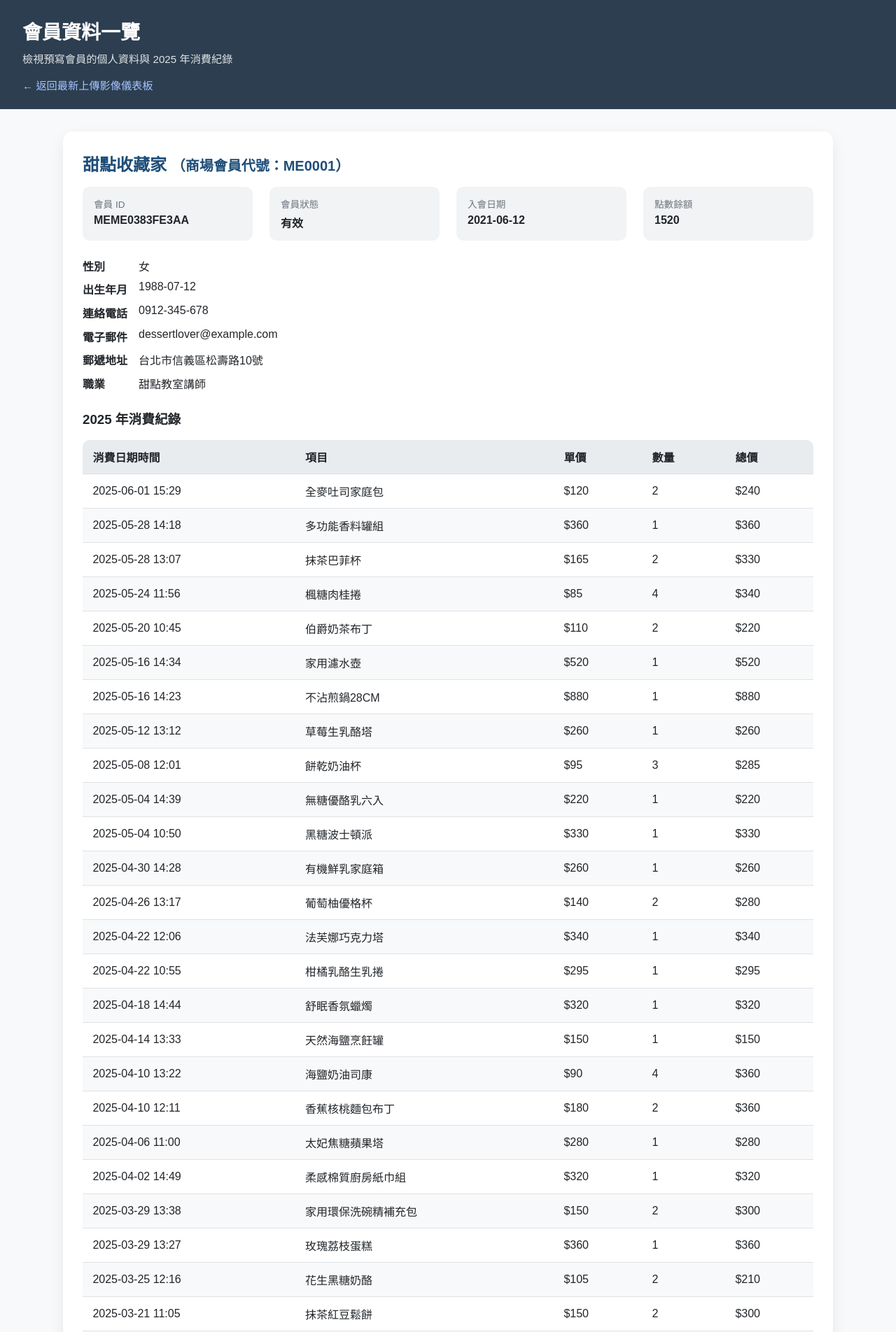
After one commit to phantom810193/esp32cam, a Flask app: page /members in a window 1280 px wide. The commit adds this page. Shown: the top 1904 px of the page at 70% size. Run offline with Flask 3, Linux system fonts and the light colour scheme; data comes from the database, SQL or seed files in the repository.

Commit message:
Add member directory page and link from dashboard

```diff
--- a/backend/app.py
+++ b/backend/app.py
@@ -211,7 +211,11 @@ def render_ad(member_id: str):
 def latest_upload_dashboard():
     event = database.get_latest_upload_event()
     if event is None:
-        return render_template("latest_upload.html", event=None)
+        return render_template(
+            "latest_upload.html",
+            event=None,
+            members_url=url_for("member_directory"),
+        )
 
     image_url = None
     if event.image_filename:
@@ -222,7 +226,23 @@ def latest_upload_dashboard():
         event=event,
         image_url=image_url,
         ad_url=url_for("render_ad", member_id=event.member_id, _external=True),
+        members_url=url_for("member_directory"),
     )
+
+
+@app.get("/members")
+def member_directory():
+    profiles = database.list_member_profiles()
+    directory: list[dict[str, object]] = []
+
+    for profile in profiles:
+        purchases = []
+        if profile.member_id:
+            purchases = database.get_purchase_history(profile.member_id)
+
+        directory.append({"profile": profile, "purchases": purchases})
+
+    return render_template("members.html", members=directory)
 
 
 @app.get("/uploads/<path:filename>")
--- a/backend/database.py
+++ b/backend/database.py
@@ -413,6 +413,50 @@ class Database:
             address=str(row["address"]) if row["address"] else None,
             occupation=str(row["occupation"]) if row["occupation"] else None,
         )
+
+    def list_member_profiles(self) -> list[MemberProfile]:
+        with self._connect() as conn:
+            rows = conn.execute(
+                """
+                SELECT profile_id,
+                       profile_label,
+                       member_id,
+                       mall_member_id,
+                       member_status,
+                       joined_at,
+                       points_balance,
+                       gender,
+                       birth_date,
+                       phone,
+                       email,
+                       address,
+                       occupation
+                FROM member_profiles
+                ORDER BY profile_id
+                """
+            ).fetchall()
+
+        profiles: list[MemberProfile] = []
+        for row in rows:
+            profiles.append(
+                MemberProfile(
+                    profile_id=int(row["profile_id"]),
+                    profile_label=str(row["profile_label"]),
+                    member_id=str(row["member_id"]) if row["member_id"] else None,
+                    mall_member_id=str(row["mall_member_id"]) if row["mall_member_id"] else None,
+                    member_status=str(row["member_status"]),
+                    joined_at=str(row["joined_at"]),
+                    points_balance=float(row["points_balance"]),
+                    gender=str(row["gender"]),
+                    birth_date=str(row["birth_date"]) if row["birth_date"] else None,
+                    phone=str(row["phone"]),
+                    email=str(row["email"]),
+                    address=str(row["address"]) if row["address"] else None,
+                    occupation=str(row["occupation"]) if row["occupation"] else None,
+                )
+            )
+
+        return profiles
 
     def get_member_code(self, member_id: str) -> str:
         profile = self.get_member_profile(member_id)
--- /dev/null
+++ b/backend/templates/members.html
@@ -0,0 +1,217 @@
+<!doctype html>
+<html lang="zh-Hant">
+  <head>
+    <meta charset="utf-8">
+    <meta name="viewport" content="width=device-width, initial-scale=1">
+    <title>會員資料一覽</title>
+    <style>
+      body {
+        font-family: "Noto Sans TC", "Microsoft JhengHei", sans-serif;
+        margin: 0;
+        background: #f8f9fa;
+        color: #212529;
+      }
+      header {
+        background: #2c3e50;
+        color: #fff;
+        padding: 1.5rem 2rem;
+      }
+      header h1 {
+        margin: 0 0 0.5rem;
+        font-size: 1.75rem;
+      }
+      header .subtitle {
+        margin: 0;
+        font-size: 0.95rem;
+        opacity: 0.85;
+      }
+      main {
+        max-width: 1100px;
+        margin: 0 auto;
+        padding: 2rem;
+        display: grid;
+        gap: 1.5rem;
+      }
+      .member-card {
+        background: #fff;
+        border-radius: 14px;
+        box-shadow: 0 8px 20px rgba(0, 0, 0, 0.08);
+        padding: 1.75rem;
+      }
+      .member-card h2 {
+        margin: 0 0 1rem;
+        font-size: 1.5rem;
+        color: #1f4e79;
+      }
+      .member-summary {
+        display: grid;
+        grid-template-columns: repeat(auto-fit, minmax(220px, 1fr));
+        gap: 1rem 1.5rem;
+        margin-bottom: 1.5rem;
+      }
+      .summary-item {
+        background: #f1f3f5;
+        border-radius: 10px;
+        padding: 0.85rem 1rem;
+      }
+      .summary-item span {
+        display: block;
+      }
+      .summary-item .label {
+        font-size: 0.85rem;
+        color: #6c757d;
+        margin-bottom: 0.35rem;
+      }
+      .summary-item .value {
+        font-weight: 600;
+        font-size: 1rem;
+      }
+      dl.profile-details {
+        display: grid;
+        grid-template-columns: max-content 1fr;
+        gap: 0.6rem 1rem;
+        margin: 0 0 1.5rem;
+      }
+      dl.profile-details dt {
+        font-weight: 600;
+      }
+      dl.profile-details dd {
+        margin: 0;
+      }
+      table {
+        width: 100%;
+        border-collapse: collapse;
+        overflow: hidden;
+        border-radius: 10px;
+      }
+      thead {
+        background: #e9ecef;
+      }
+      th, td {
+        padding: 0.75rem 0.9rem;
+        text-align: left;
+        border-bottom: 1px solid #dee2e6;
+      }
+      tbody tr:nth-child(even) {
+        background: #f8f9fa;
+      }
+      tbody tr:last-child td {
+        border-bottom: none;
+      }
+      .empty-message {
+        text-align: center;
+        padding: 1rem;
+        color: #6c757d;
+      }
+      .back-link {
+        display: inline-block;
+        margin-top: 1rem;
+        color: #a8c6ff;
+        text-decoration: none;
+        font-size: 0.95rem;
+      }
+      .back-link:hover {
+        text-decoration: underline;
+      }
+    </style>
+  </head>
+  <body>
+    <header>
+      <h1>會員資料一覽</h1>
+      <p class="subtitle">檢視預寫會員的個人資料與 2025 年消費紀錄</p>
+      <a class="back-link" href="{{ url_for('latest_upload_dashboard') }}">← 返回最新上傳影像儀表板</a>
+    </header>
+    <main>
+      {% set label_map = {
+        'dessert-lover': '甜點收藏家',
+        'family-groceries': '幼兒園家長',
+        'fitness-enthusiast': '健身族',
+        'home-manager': '家庭主婦',
+        'wellness-gourmet': '健康食品愛好者'
+      } %}
+      {% if not members %}
+        <div class="member-card">
+          <p class="empty-message">目前沒有可顯示的會員資料。</p>
+        </div>
+      {% else %}
+        {% for entry in members %}
+          {% set profile = entry.profile %}
+          {% set purchases = entry.purchases %}
+          <section class="member-card">
+            {% set persona_name = label_map.get(profile.profile_label, profile.profile_label | replace('-', ' ') | title) %}
+            <h2>
+              {{ persona_name }}
+              {% if profile.mall_member_id %}
+                <small>（商場會員代號：{{ profile.mall_member_id }}）</small>
+              {% else %}
+                <small>（尚未綁定商場會員代號）</small>
+              {% endif %}
+            </h2>
+            <div class="member-summary">
+              <div class="summary-item">
+                <span class="label">會員 ID</span>
+                <span class="value">{{ profile.member_id or '尚未指派' }}</span>
+              </div>
+              <div class="summary-item">
+                <span class="label">會員狀態</span>
+                <span class="value">{{ profile.member_status }}</span>
+              </div>
+              <div class="summary-item">
+                <span class="label">入會日期</span>
+                <span class="value">{{ profile.joined_at }}</span>
+              </div>
+              <div class="summary-item">
+                <span class="label">點數餘額</span>
+                <span class="value">{{ '%.0f'|format(profile.points_balance) }}</span>
+              </div>
+            </div>
+            <dl class="profile-details">
+              <dt>性別</dt>
+              <dd>{{ profile.gender }}</dd>
+              <dt>出生年月</dt>
+              <dd>{{ profile.birth_date or '未填寫' }}</dd>
+              <dt>連絡電話</dt>
+              <dd>{{ profile.phone }}</dd>
+              <dt>電子郵件</dt>
+              <dd>{{ profile.email }}</dd>
+              <dt>郵遞地址</dt>
+              <dd>{{ profile.address or '未填寫' }}</dd>
+              <dt>職業</dt>
+              <dd>{{ profile.occupation or '未填寫' }}</dd>
+            </dl>
+            <h3>2025 年消費紀錄</h3>
+            <table>
+              <thead>
+                <tr>
+                  <th scope="col">消費日期時間</th>
+                  <th scope="col">項目</th>
+                  <th scope="col">單價</th>
+                  <th scope="col">數量</th>
+                  <th scope="col">總價</th>
+                </tr>
+              </thead>
+              <tbody>
+                {% if purchases %}
+                  {% for purchase in purchases %}
+                    <tr>
+                      <td>{{ purchase.purchased_at }}</td>
+                      <td>{{ purchase.item }}</td>
+                      <td>${{ '%.0f'|format(purchase.unit_price) }}</td>
+                      {% set qty_text = ('%.2f'|format(purchase.quantity)).rstrip('0').rstrip('.') %}
+                      <td>{{ qty_text }}</td>
+                      <td>${{ '%.0f'|format(purchase.total_price) }}</td>
+                    </tr>
+                  {% endfor %}
+                {% else %}
+                  <tr>
+                    <td class="empty-message" colspan="5">尚未有消費紀錄。</td>
+                  </tr>
+                {% endif %}
+              </tbody>
+            </table>
+          </section>
+        {% endfor %}
+      {% endif %}
+    </main>
+  </body>
+</html>
```
Also changed, not shown: backend/templates/latest_upload.html (+9 -0 lines), README.md.
